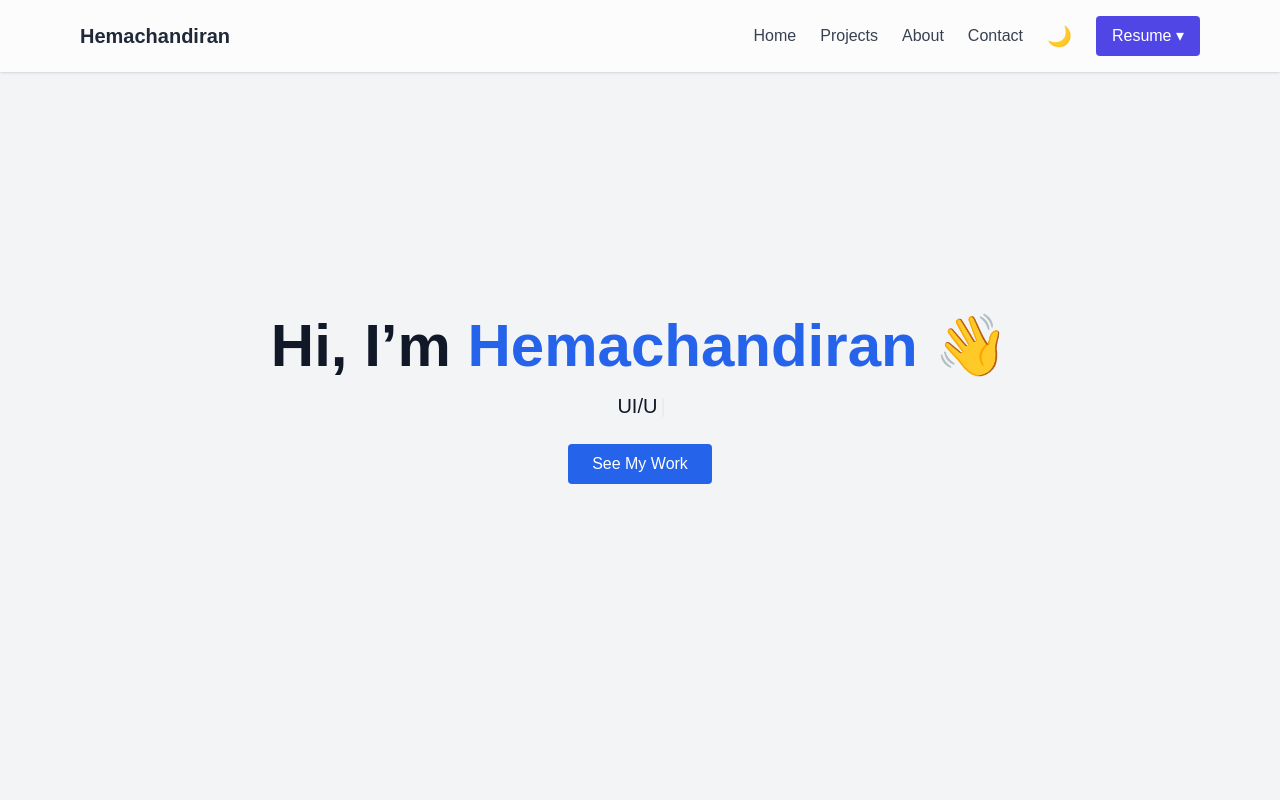
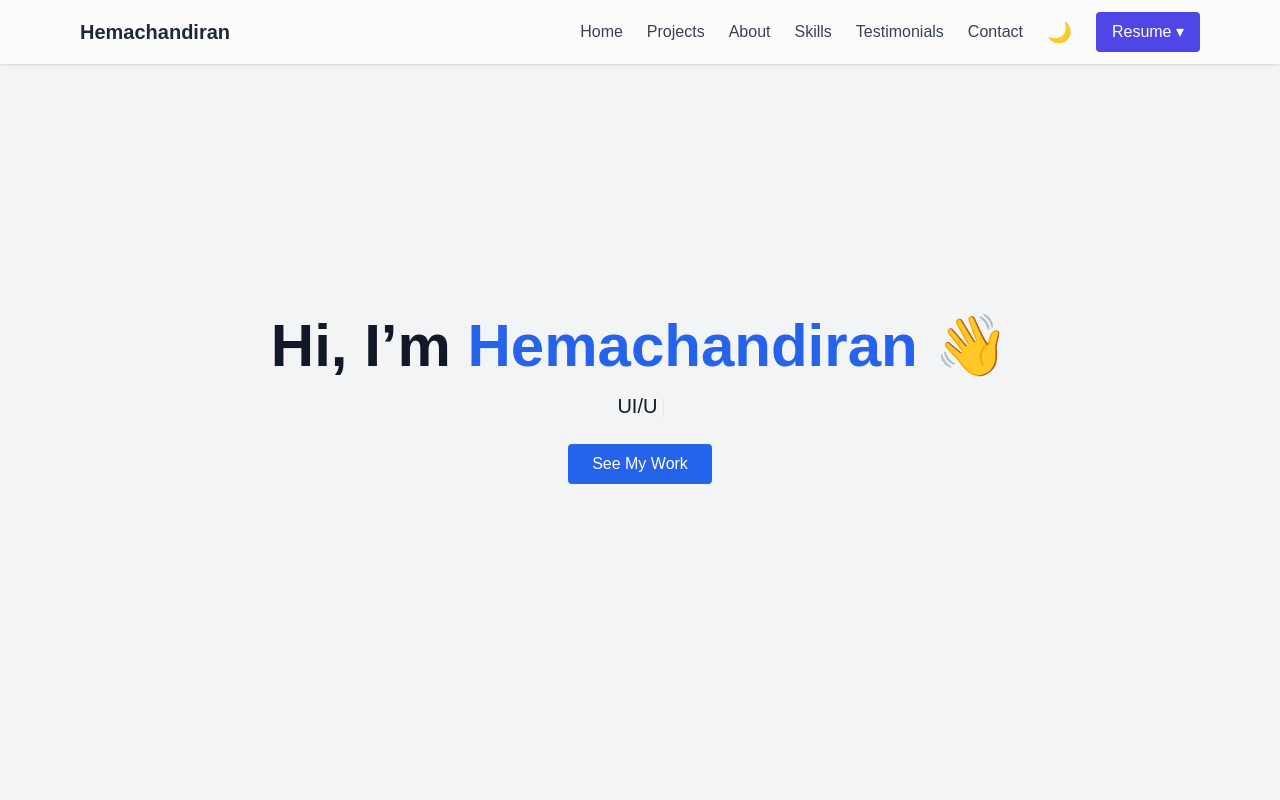
Before and after one commit to cjchandru798/Portfolio_website, a React (Vite) app: page / in a window 1280 px wide. Shown: the top 800 px of the page. Built offline with nearby package versions, Linux system fonts and the light colour scheme.

Commit message:
updated code 6

```diff
--- a/src/components/Navbar.tsx
+++ b/src/components/Navbar.tsx
@@ -10,7 +10,7 @@ export default function Navbar() {
     setDark(!dark);
   };
 
-  // Close dropdown when clicking outside
+  // Close dropdown on outside click
   useEffect(() => {
     const handleClickOutside = (event: MouseEvent) => {
       if (menuRef.current && !menuRef.current.contains(event.target as Node)) {
@@ -22,17 +22,18 @@ export default function Navbar() {
   }, []);
 
   return (
-    <nav className="fixed w-full backdrop-blur bg-white/70 dark:bg-gray-900/70 shadow z-50">
-      <div className="max-w-6xl mx-auto flex justify-between items-center p-4">
+    <nav className="fixed w-full backdrop-blur bg-white/70 dark:bg-gray-900/70 shadow z-50 transition-all duration-300">
+      <div className="max-w-6xl mx-auto flex justify-between items-center px-4 py-3">
         <h1 className="text-xl font-bold text-gray-800 dark:text-white">Hemachandiran</h1>
-        <div className="flex gap-6 items-center">
-          {['home', 'projects', 'about', 'contact'].map((item) => (
+
+        <div className="flex items-center gap-6">
+          {['home', 'projects', 'about', 'skills', 'testimonials', 'contact'].map((section) => (
             <a
-              key={item}
-              href={`#${item}`}
-              className="hover:text-blue-600 capitalize text-gray-700 dark:text-gray-200 transition"
+              key={section}
+              href={`#${section}`}
+              className="capitalize text-gray-700 dark:text-gray-200 hover:text-blue-600 transition-colors duration-300"
             >
-              {item}
+              {section}
             </a>
           ))}
 
@@ -44,10 +45,9 @@ export default function Navbar() {
             {dark ? '🌞' : '🌙'}
           </button>
 
-          {/* Resume Dropdown */}
           <div className="relative" ref={menuRef}>
             <button
-              onClick={() => setShowResumeMenu(!showResumeMenu)}
+              onClick={() => setShowResumeMenu((prev) => !prev)}
               className="bg-indigo-600 text-white px-4 py-2 rounded hover:bg-indigo-700 transition"
             >
               Resume ▾
```
